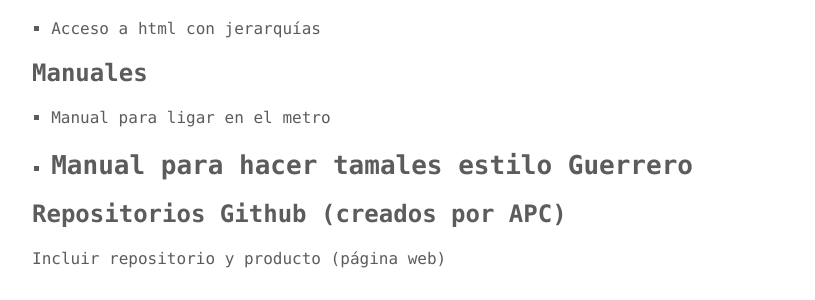
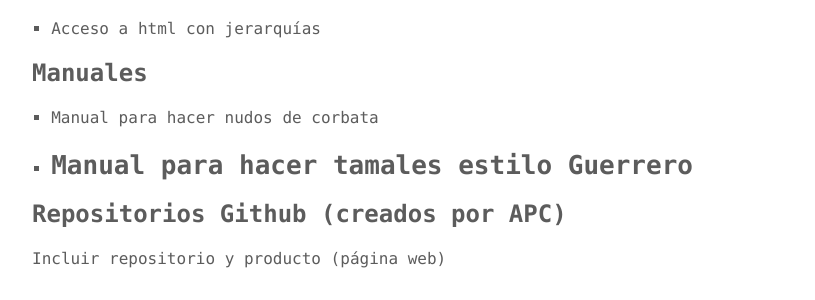
Before and after one commit to lancis-apc/web_apc_v0, a Jekyll site: the page built from index.md, in a window 1280 px wide. Shown: the part 664-964 px from the top of the page, without its empty margins (232-1047 px from the left). Built offline with Jekyll 4.4.1, drawn with Linux system fonts in a browser that asks for light colours; our own code applies the rules of GitHub Pages for plain Markdown files.

Commit message:
index cambios

```diff
--- a/index.md
+++ b/index.md
@@ -28,7 +28,7 @@ Esta es la página del Área de Planeación Colaborativa de LANCIS, aquí encont
 - Acceso a html con jerarquías
 
 ### Manuales
-- Manual para ligar en el metro
+- Manual para hacer nudos de corbata
 - Manual para hacer tamales estilo Guerrero
 -
 
```
